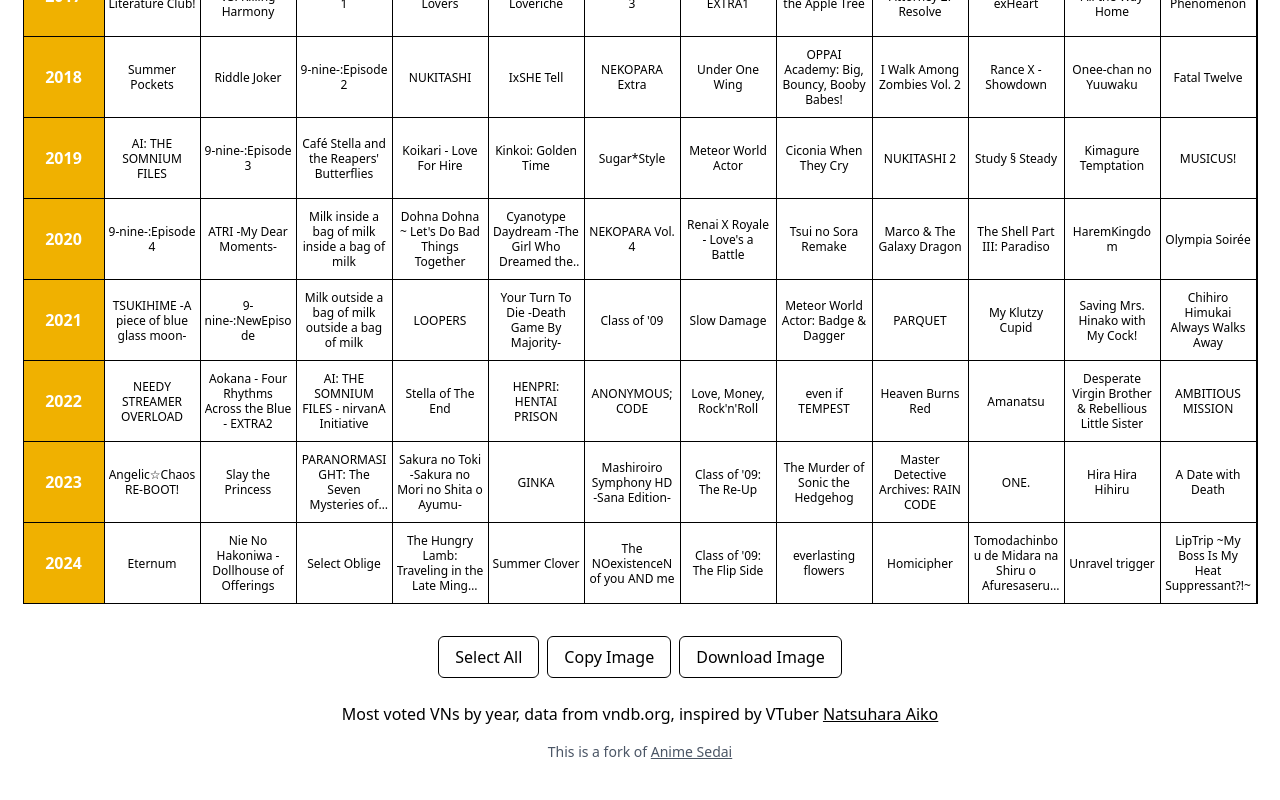
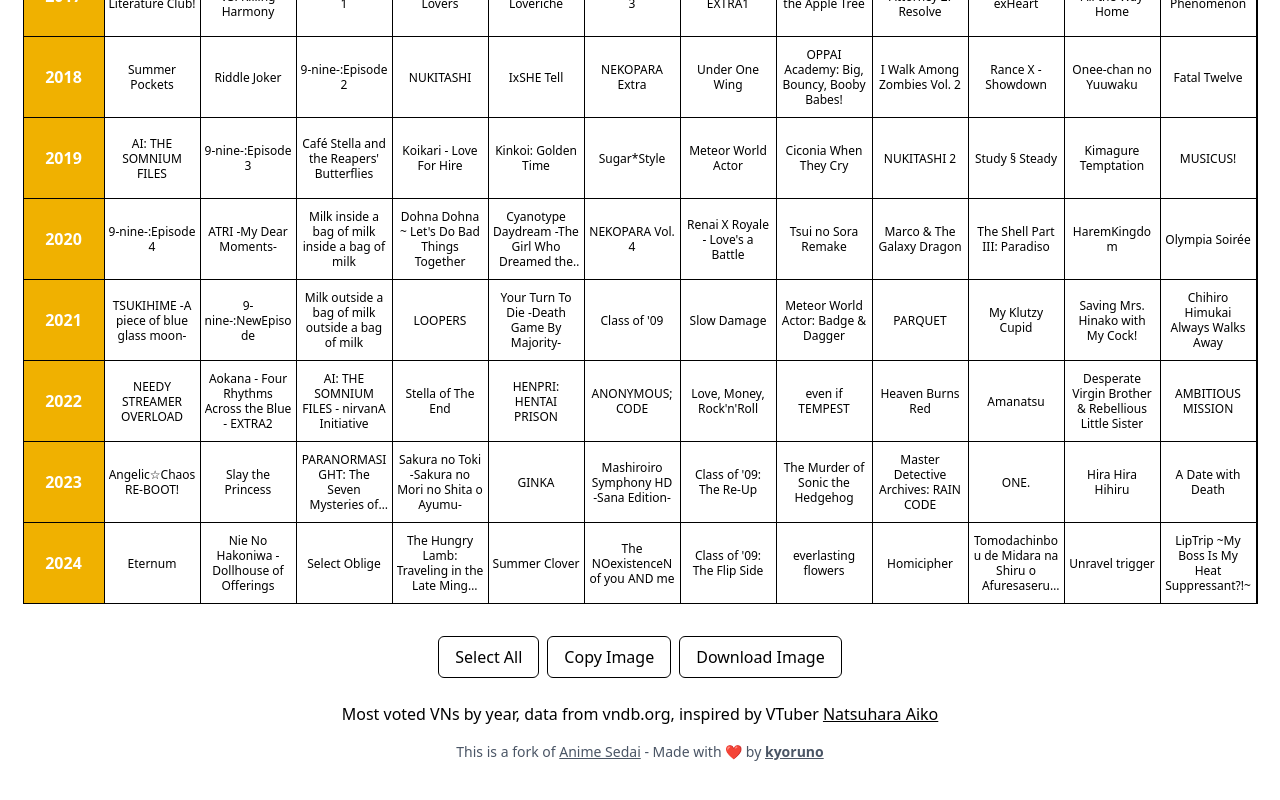
Before and after one commit to kyoruno/vn-sedai, a React (Vite) app: page / in a window 1280 px wide. Shown: the part 1527-2327 px from the top of the page. Built offline with nearby package versions, Linux system fonts and the light colour scheme.

Commit message:
extend credits

```diff
--- a/src/app.tsx
+++ b/src/app.tsx
@@ -301,8 +301,17 @@
             >
               Anime Sedai
             </a>
+          {" - "}
+          {t("madeBy")}
+            <a
+              href="https://x.com/kyorunobu"
+              target="_blank"
+              className="underline font-bold"
+            >
+              {t("creator")}
+            </a>
+          </div>
         </div>
-      </div>
     </>
   )
 }
--- a/src/i18n.ts
+++ b/src/i18n.ts
@@ -21,8 +21,8 @@
     footer: "Most voted VNs by year, data from vndb.org, inspired by VTuber ",
     note: "This is a fork of ",
     inspiredBy: "Natsuhara Aiko",
-    madeBy: ", ",
-    year: "",
+    madeBy: "Made with ❤️ by ",
+    creator: "kyoruno",
     watched: "Read",
     notWatched: "Not Read",
     none: "None",
@@ -48,10 +48,7 @@
     unknownError: "不明なエラー",
     copy: "コピー",
     footer: "各年で最も投票されたエロゲ データ元：vndb.org、影響を受けて作成 ",
-    note: "This is a fork of ",
     inspiredBy: "夏原アイコ",
-    madeBy: "。",
-    year: "",
     watched: "読んだ",
     notWatched: "読んでいない",
     none: "なし",
```
